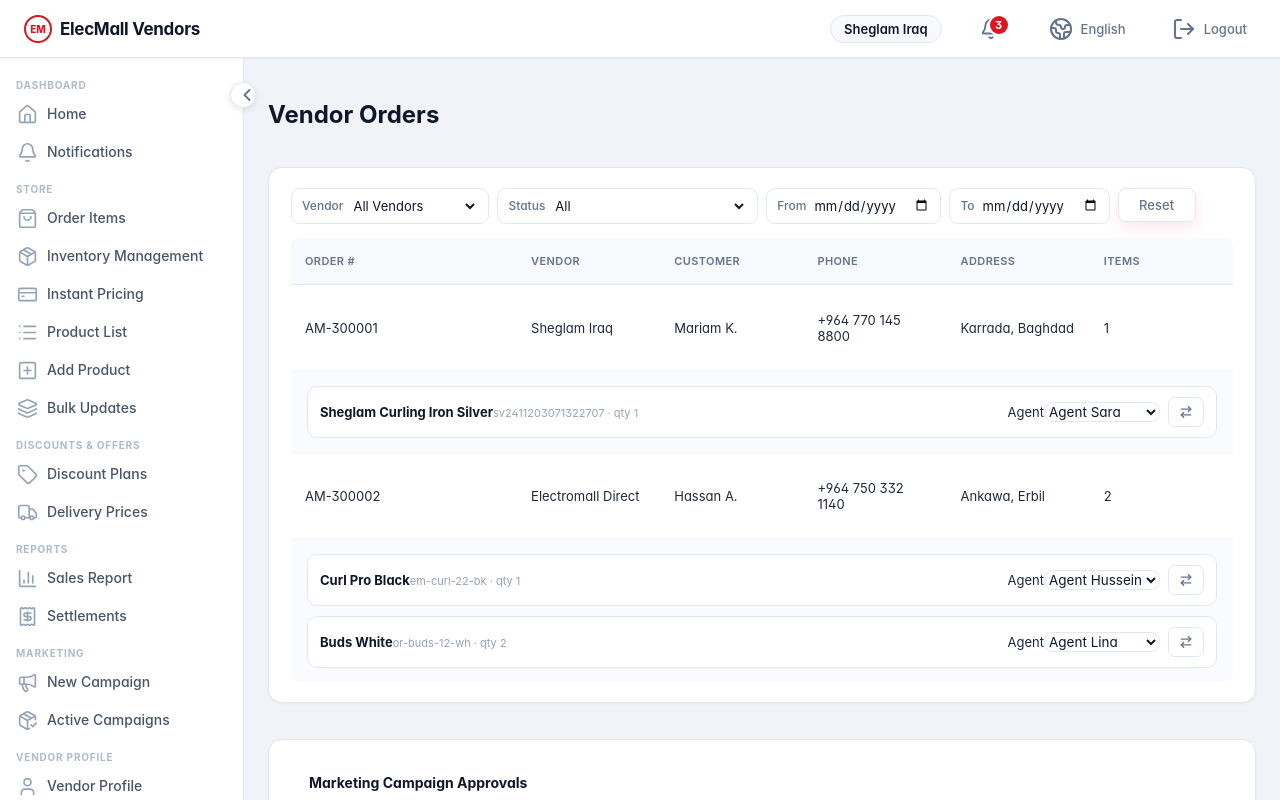
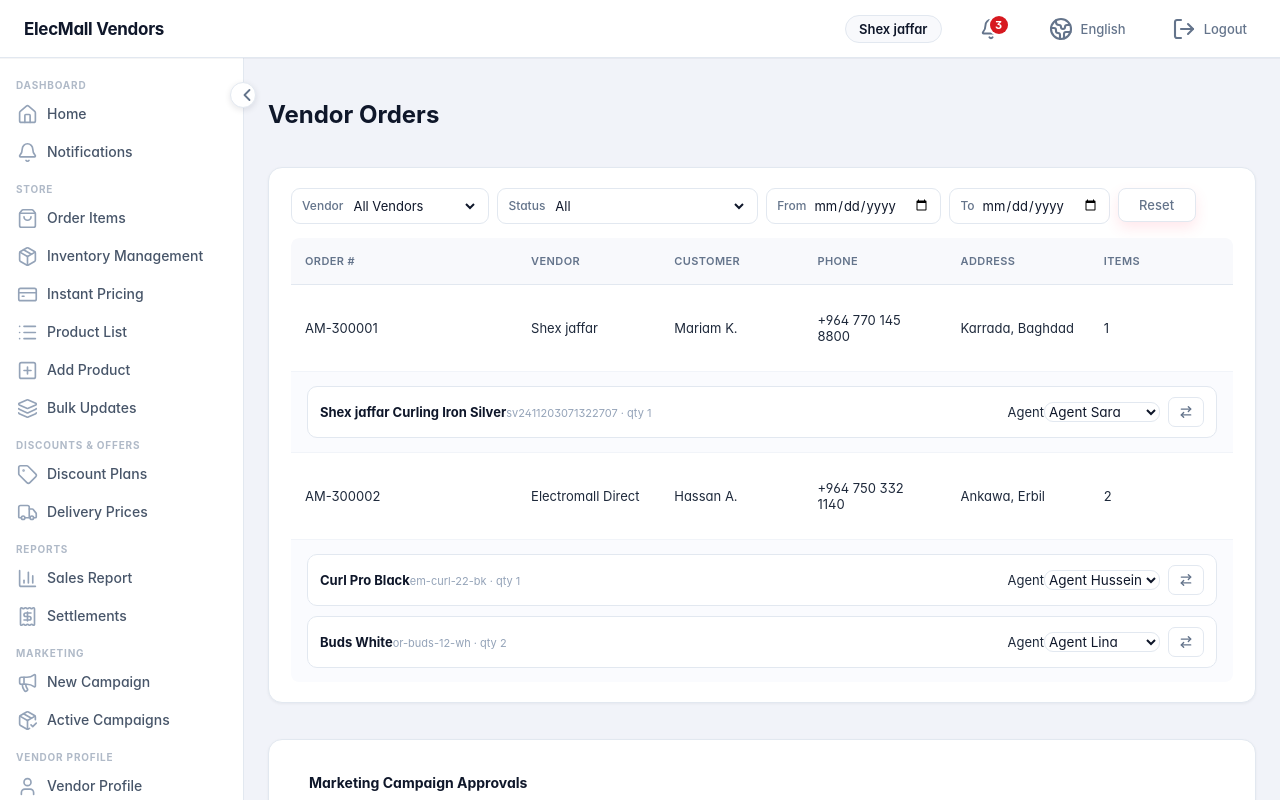
Before and after one commit to aliibarznji/ElecVendors, a Next.js app: page /account-manager/orders in a window 1280 px wide. Shown: the top 800 px of the page. Built offline with nearby package versions, Linux system fonts and the light colour scheme.

Commit message:
feat: update vendor references from Sheglam Iraq to Shex jaffar across multiple components

```diff
--- a/app/account-manager-log-content.tsx
+++ b/app/account-manager-log-content.tsx
@@ -27,7 +27,7 @@ const entries: Entry[] = [
     user: "AM Sara",
     action: "Order Transfer",
     reference: "AM-300001",
-    details: "Transferred to Sheglam Iraq",
+    details: "Transferred to Shex jaffar",
   },
   {
     id: "l2",
@@ -43,7 +43,7 @@ const entries: Entry[] = [
     user: "AM Lina",
     action: "Approval",
     reference: "PROD-22918",
-    details: "Approved Sheglam Lipstick",
+    details: "Approved Shex jaffar Lipstick",
   },
   {
     id: "l4",
--- a/app/account-manager-orders-content.tsx
+++ b/app/account-manager-orders-content.tsx
@@ -9,7 +9,7 @@ import {
   type MarketingCampaign,
 } from "./vendor-dashboard-data";
 
-const vendors = ["Sheglam Iraq", "Electromall Direct", "Braun Distributor", "Philips Iraq"];
+const vendors = ["Shex jaffar", "Electromall Direct", "Braun Distributor", "Philips Iraq"];
 const agents = ["Agent Sara", "Agent Hussein", "Agent Lina", "Agent Omar"];
 
 type Item = {
@@ -38,7 +38,7 @@ const sample: Order[] = [
   {
     id: "o1",
     orderNumber: "AM-300001",
-    vendor: "Sheglam Iraq",
+    vendor: "Shex jaffar",
     customer: "Mariam K.",
     customerPhone: "+964 770 145 8800",
     customerAddress: "Karrada, Baghdad",
@@ -49,7 +49,7 @@ const sample: Order[] = [
     items: [
       {
         id: "i1",
-        product: "Sheglam Curling Iron Silver",
+        product: "Shex jaffar Curling Iron Silver",
         sku: "sv2411203071322707",
         qty: 1,
         agent: "Agent Sara",
--- a/app/account-manager-pending-products-content.tsx
+++ b/app/account-manager-pending-products-content.tsx
@@ -15,9 +15,9 @@ type Pending = {
 const initial: Pending[] = [
   {
     id: "p1",
-    name: "Sheglam Lipstick Matte Red",
+    name: "Shex jaffar Lipstick Matte Red",
     sku: "sg-lip-22-rd",
-    vendor: "Sheglam Iraq",
+    vendor: "Shex jaffar",
     uploaded: "2026-04-29",
     daysInQueue: 5,
   },
--- a/app/profile-content.tsx
+++ b/app/profile-content.tsx
@@ -200,7 +200,7 @@ export function ProfileContent() {
             <Field
               icon={Users}
               label="Individual/Company Name:"
-              value="Sheglam Iraq"
+              value="Shex jaffar"
             />
             <Field
               icon={MessageSquareText}
--- a/app/top-nav.tsx
+++ b/app/top-nav.tsx
@@ -8,7 +8,7 @@ export function TopNav() {
   return (
     <header className="top-nav">
       <Link className="brand" href="/" aria-label="ElecMall Vendors Dashboard">
-        <span className="brand-mark">EM</span>
+
         <span className="brand-text">ElecMall Vendors</span>
       </Link>
 
--- a/app/vendor-dashboard-data.ts
+++ b/app/vendor-dashboard-data.ts
@@ -117,7 +117,7 @@ export type MarketingCampaign = {
 export const vendorProfile = {
   id: "68c7c5e47bd93a0041cfb75b",
   reference: "VEN-2024-00068",
-  name: "Sheglam Iraq",
+  name: "Shex jaffar",
   accountManager: "Sarah Muhammad",
   joinedAt: "2024-03-12",
   email: "beautifulgril2294@gmail.com",
@@ -155,8 +155,8 @@ export const products: VendorProduct[] = [
   {
     id: "prod-1",
     vendorId: vendorProfile.reference,
-    nameAr: "Sheglam 400W Curling Iron - Silver",
-    nameEn: "Sheglam It-Curl One Curling Iron - 400 W - Silver",
+    nameAr: "Shex jaffar 400W Curling Iron - Silver",
+    nameEn: "Shex jaffar It-Curl One Curling Iron - 400 W - Silver",
     highlights: "Quick heating, ceramic coating, auto shut-off",
     description: "Lightweight curling iron suitable for daily use with steady heat control.",
     keywords: ["sheglam", "curling iron", "beauty", "hair iron"],
```
